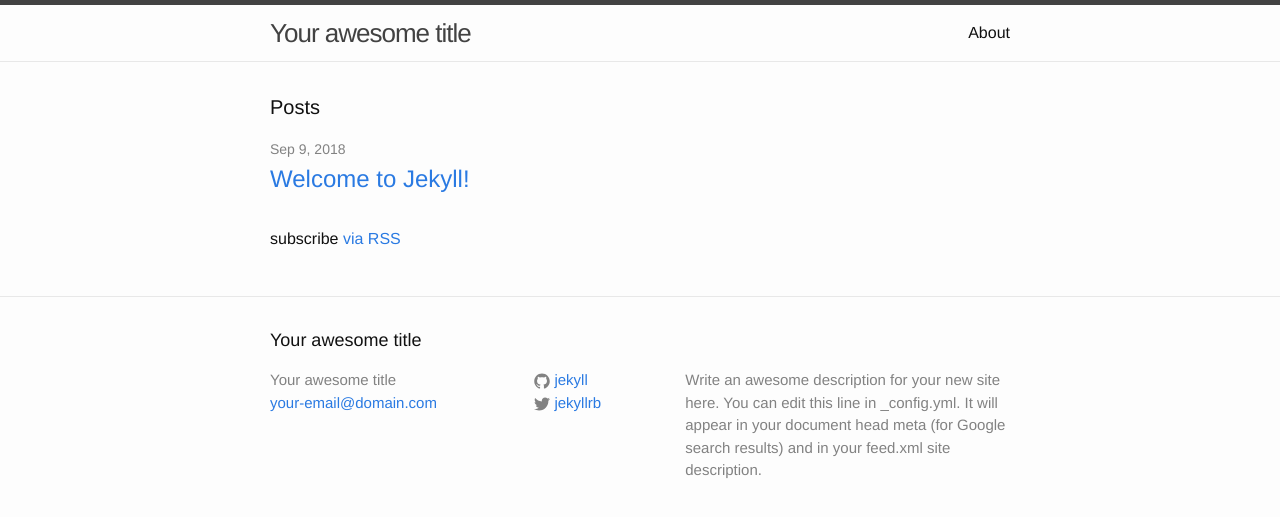
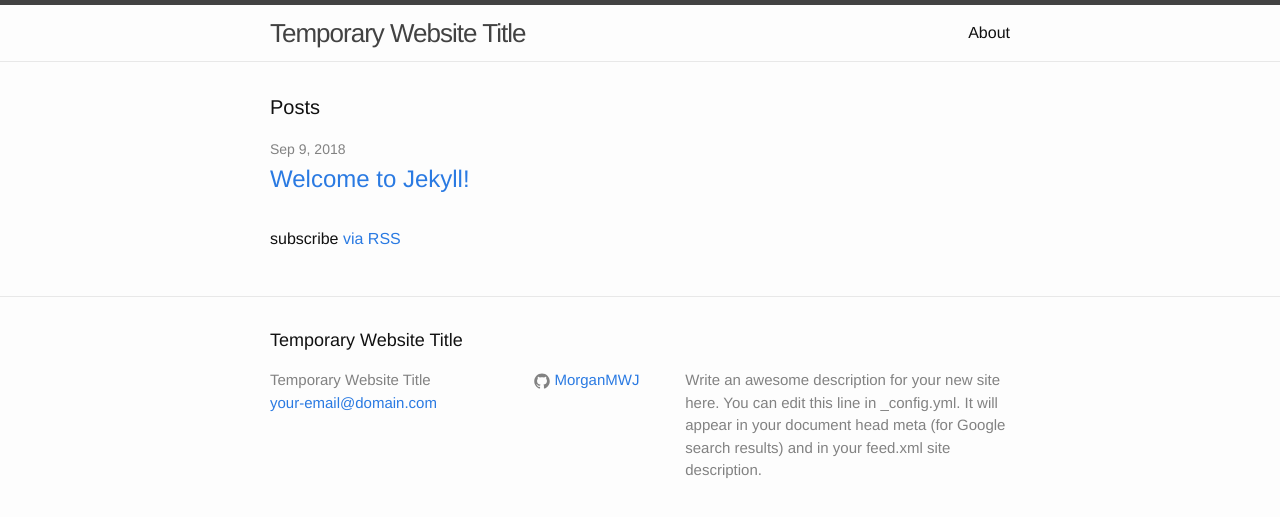
Before and after one commit to MorganMWJ/morganmwj.github.io, a Jekyll site: the page built from index.html, in a window 1280 px wide. Shown: the top 517 px of the page. Built offline with Jekyll 4.4.1, drawn with Linux system fonts in a browser that asks for light colours.

Commit message:
Update _config.yml

```diff
--- a/_config.yml
+++ b/_config.yml
@@ -6,16 +6,15 @@
 # 'jekyll serve'. If you change this file, please restart the server process.
 
 # Site settings
-title: Your awesome title
+title: Temporary Website Title
 email: your-email@domain.com
 description: > # this means to ignore newlines until "baseurl:"
   Write an awesome description for your new site here. You can edit this
   line in _config.yml. It will appear in your document head meta (for
   Google search results) and in your feed.xml site description.
 baseurl: "" # the subpath of your site, e.g. /blog
-url: "http://yourdomain.com" # the base hostname & protocol for your site
-twitter_username: jekyllrb
-github_username:  jekyll
+url: "http://mmwjones.co.uk" # the base hostname & protocol for your site
+github_username:  MorganMWJ
 
 # Build settings
 markdown: kramdown
```
